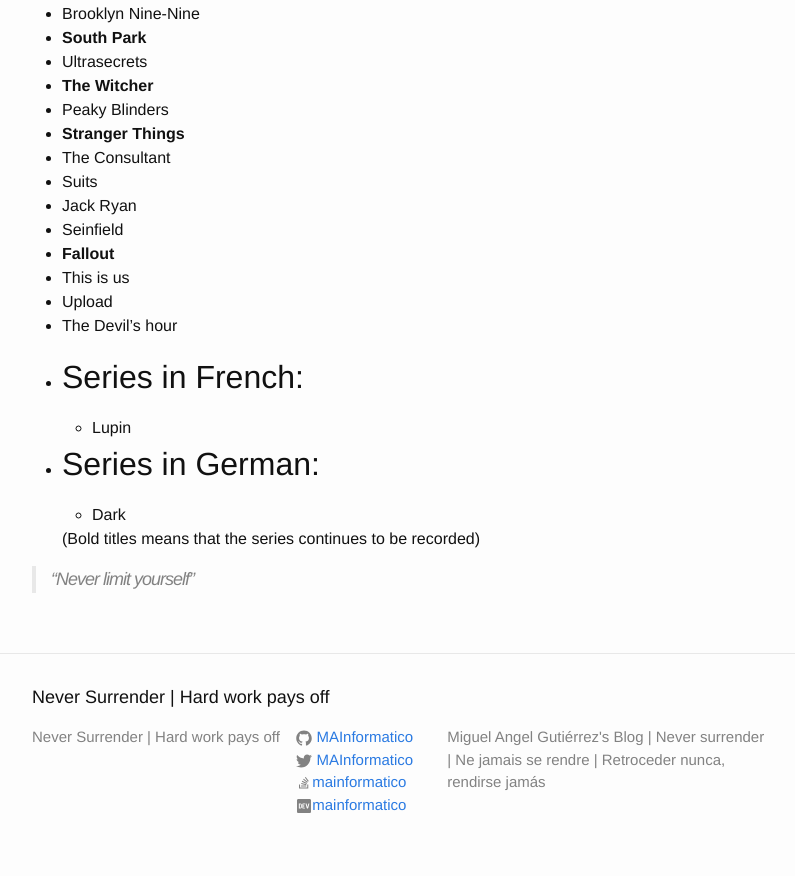
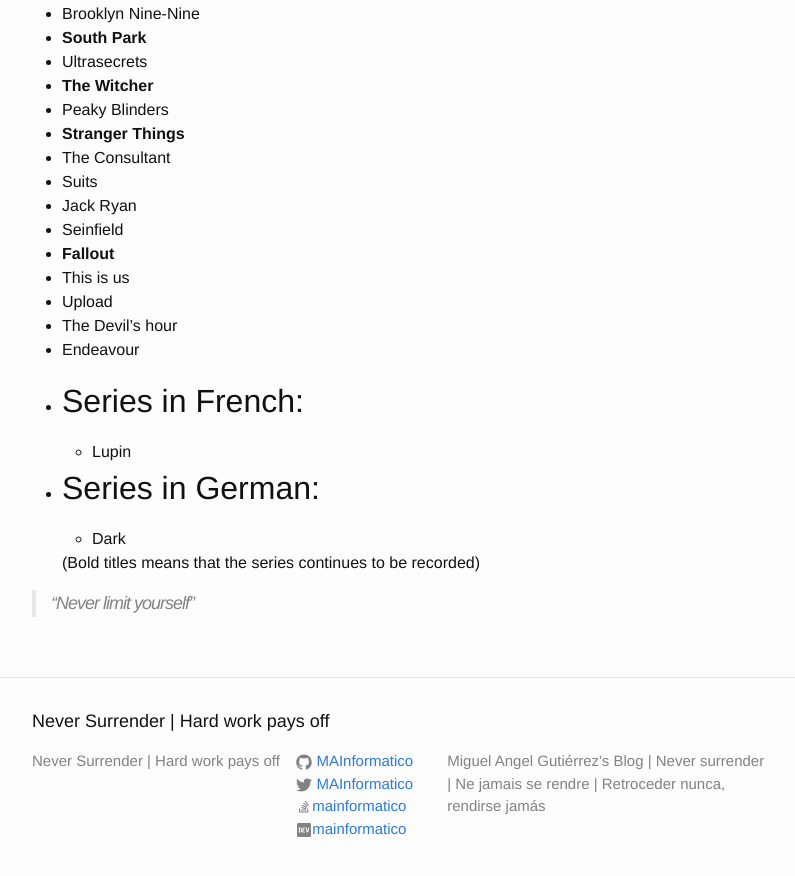
Before and after one commit to MAInformatico/MAInformatico.github.io, a Jekyll site: the page built from Series_Time.md, in a window 1280 px wide and 900 px high, scrolled down 665 px. Shown: the top 876 px of the window, without its empty margins (238-1033 px from the left). Built offline with Jekyll 4.4.1, drawn with Linux system fonts in a browser that asks for light colours.

Commit message:
updating series

```diff
--- a/Series_Time.md
+++ b/Series_Time.md
@@ -35,6 +35,7 @@
 * This is us
 * Upload
 * The Devil's hour
+* Endeavour
 
 
 
```
